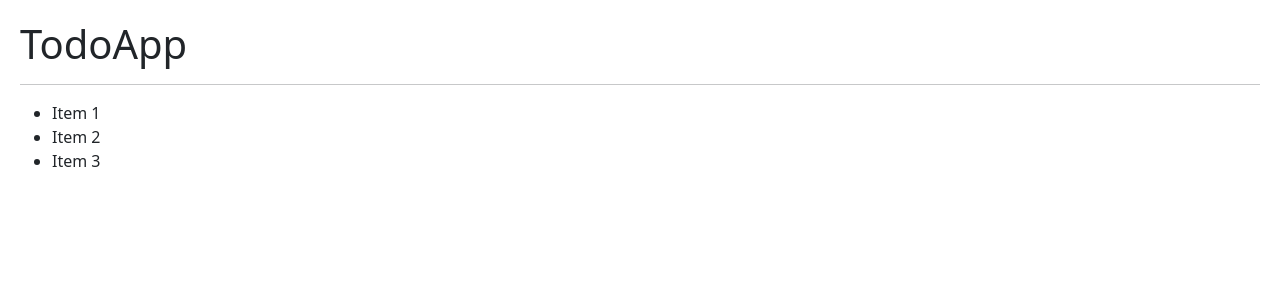
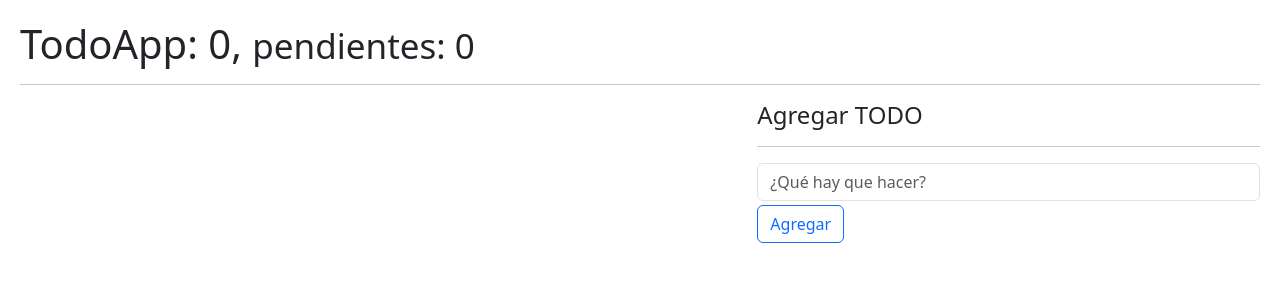
Before and after one commit to Juandavid9909/reactBasicoFH, a React (Vite) app in the folder 05-hook-app/: page / in a window 1280 px wide. Shown: the top 300 px of the page. Built offline with nearby package versions, Linux system fonts and the light colour scheme.

Commit message:
useReceducer configurado en varios escenarios

```diff
--- /dev/null
+++ b/05-hook-app/src/08-useReducer/TodoAdd.jsx
@@ -0,0 +1,37 @@
+import { useForm } from "../hooks/useForm";
+
+export const TodoAdd = ({ onNewTodo }) => {
+    const { description, onInputChange, onResetForm } = useForm({
+        description: ""
+    });
+
+    const onFormSubmit = (event) => {
+        event.preventDefault();
+
+        if(description.length <= 1) return;
+
+        const newTodo = {
+            id: new Date().getTime(),
+            description,
+            done: false
+        }
+
+        onNewTodo(newTodo);
+        onResetForm();
+    }
+
+    return (
+        <form onSubmit={ onFormSubmit }>
+            <input
+                type="text"
+                placeholder="¿Qué hay que hacer?"
+                className="form-control"
+                name="description"
+                value={ description }
+                onChange={ onInputChange }
+            />
+
+            <button type="submit" className="btn btn-outline-primary mt-1">Agregar</button>
+        </form>
+    );
+}
--- a/05-hook-app/src/08-useReducer/TodoApp.jsx
+++ b/05-hook-app/src/08-useReducer/TodoApp.jsx
@@ -1,34 +1,33 @@
-import { useReducer } from "react";
-
-import { todoReducer } from "./todoReducer";
-
-const initialState = [
-    {
-        id: new Date().getTime(),
-        description: "Recolectar la piedra del alma",
-        done: false
-    },
-    {
-        id: new Date().getTime() * 3,
-        description: "Recolectar la piedra del alma",
-        done: false
-    }
-];
+import { TodoAdd } from "./TodoAdd";
+import { TodoList } from "./TodoList";
+import { useTodos } from "../hooks/useTodos";
 
 export const TodoApp = () => {
-    const [state, dispatch] = useReducer(todoReducer, initialState);
+    const { todos, todosCount, pendingTodosCount, handleDeleteTodo, handleToggleTodo, handleNewTodo } = useTodos();
 
     return (
         <>
-            <h1>TodoApp</h1>
+            <h1>TodoApp: { todosCount }, <small>pendientes: { pendingTodosCount }</small></h1>
 
             <hr />
 
-            <ul>
-                <li>Item 1</li>
-                <li>Item 2</li>
-                <li>Item 3</li>
-            </ul>
+            <div className="row">
+                <div className="col-7">
+                    <TodoList
+                        todos={ todos }
+                        onDeleteTodo={ handleDeleteTodo }
+                        onToggleTodo={ handleToggleTodo }
+                    />
+                </div>
+
+                <div className="col-5">
+                    <h4>Agregar TODO</h4>
+
+                    <hr />
+
+                    <TodoAdd onNewTodo={ handleNewTodo } />
+                </div>
+            </div>
         </>
     );
 }
--- /dev/null
+++ b/05-hook-app/src/08-useReducer/TodoItem.jsx
@@ -0,0 +1,14 @@
+export const TodoItem = ({ todo, onDeleteTodo, onToggleTodo }) => {
+    return (
+        <li key={ todo.id } className="list-group-item d-flex justify-content-between">
+            <span
+                className={ `align-self-center ${ todo.done && "text-decoration-line-through" }` }
+                onClick={ () => onToggleTodo(todo.id) }
+            >
+                { todo.description }
+            </span>
+
+            <button className="btn btn-danger" onClick={ () => onDeleteTodo(todo.id) }>Borrar</button>
+        </li>
+    );
+}
--- /dev/null
+++ b/05-hook-app/src/08-useReducer/TodoList.jsx
@@ -0,0 +1,18 @@
+import { TodoItem } from "./TodoItem";
+
+export const TodoList = ({ todos = [], onDeleteTodo, onToggleTodo }) => {
+    return (
+        <ul className="list-group">
+            {
+                todos.map((todo) => (
+                    <TodoItem
+                        key={ todo.id }
+                        todo={ todo }
+                        onDeleteTodo={ onDeleteTodo }
+                        onToggleTodo={ onToggleTodo }
+                    />
+                ))
+            }
+        </ul>
+    );
+}
--- a/05-hook-app/src/08-useReducer/todoReducer.js
+++ b/05-hook-app/src/08-useReducer/todoReducer.js
@@ -1,9 +1,27 @@
 export const todoReducer = (initialState = [], action) => {
     switch (action.type) {
-        case "ABC":
-            throw new Error("Action.type = ABC no está implementada")
+        case "[TODO] Add Todo":
+            return [
+                ...initialState,
+                action.payload
+            ];
+
+        case "[TODO] Remove Todo":
+            return initialState.filter((todo) => todo.id !== action.payload);
+
+        case "[TODO] Toggle Todo":
+            return initialState.map((todo) => {
+                if (todo.id === action.payload) {
+                    return {
+                        ...todo,
+                        done: !todo.done
+                    }
+                }
+
+                return todo;
+            });
 
         default:
-            return initialState
+            return initialState;
     }
 }
--- /dev/null
+++ b/05-hook-app/src/hooks/useTodos.js
@@ -0,0 +1,48 @@
+import { useEffect, useReducer } from "react";
+
+import { todoReducer } from "../08-useReducer/todoReducer";
+
+const init = () => {
+    return JSON.parse(localStorage.getItem("todos")) || [];
+}
+
+export const useTodos = () => {
+    const [todos, dispatch] = useReducer(todoReducer, [], init);
+
+    useEffect(() => {
+        localStorage.setItem("todos", JSON.stringify(todos));
+    }, [todos])
+
+
+    const handleNewTodo = (todo) => {
+        const action = {
+            type: "[TODO] Add Todo",
+            payload: todo
+        }
+
+        dispatch(action);
+    }
+
+    const handleDeleteTodo = (id) => {
+        dispatch({
+            payload: id,
+            type: "[TODO] Remove Todo"
+        });
+    }
+
+    const handleToggleTodo = (id) => {
+        dispatch({
+            payload: id,
+            type: "[TODO] Toggle Todo"
+        });
+    }
+
+    return {
+        todos,
+        todosCount: todos.length,
+        pendingTodosCount: todos.filter((todo) => !todo.done).length,
+        handleNewTodo,
+        handleDeleteTodo,
+        handleToggleTodo
+    }
+}
```
